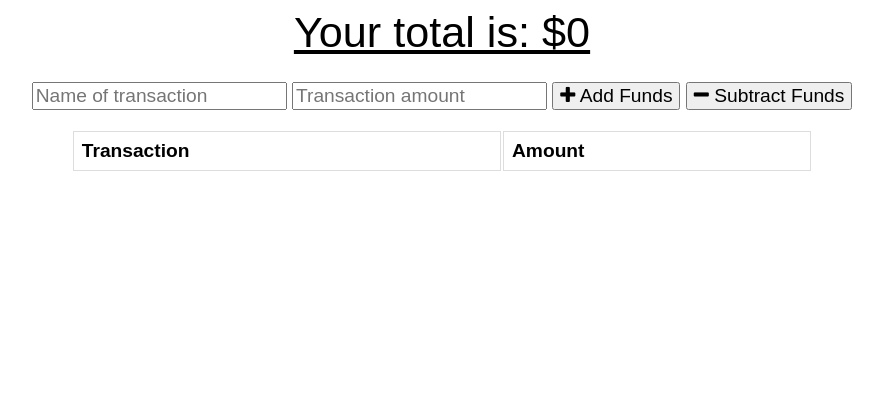
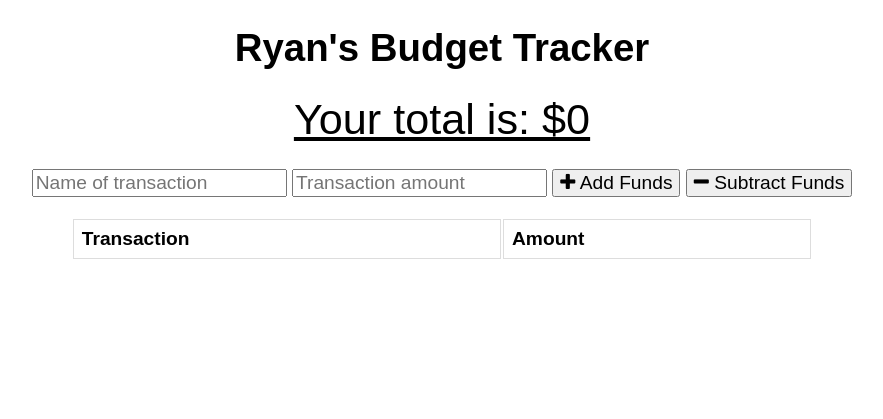
Before and after one commit to Ryansswell/BudgetTracker, a website: page public/index.html in a window 1280 px wide. Shown: the whole page, without its empty margins (198-1081 px from the left). Drawn offline with nearby package versions, Linux system fonts and the light colour scheme; no server answers.

Commit message:
Added new header and updated index

```diff
--- a/public/index.html
+++ b/public/index.html
@@ -17,6 +17,7 @@
 
 <body>
   <div class="wrapper">
+    <h1>Ryan's Budget Tracker</h1>
     <div class="total">
       <div class="total">Your total is: $<span id="total">0</span></div>
     </div>
```
